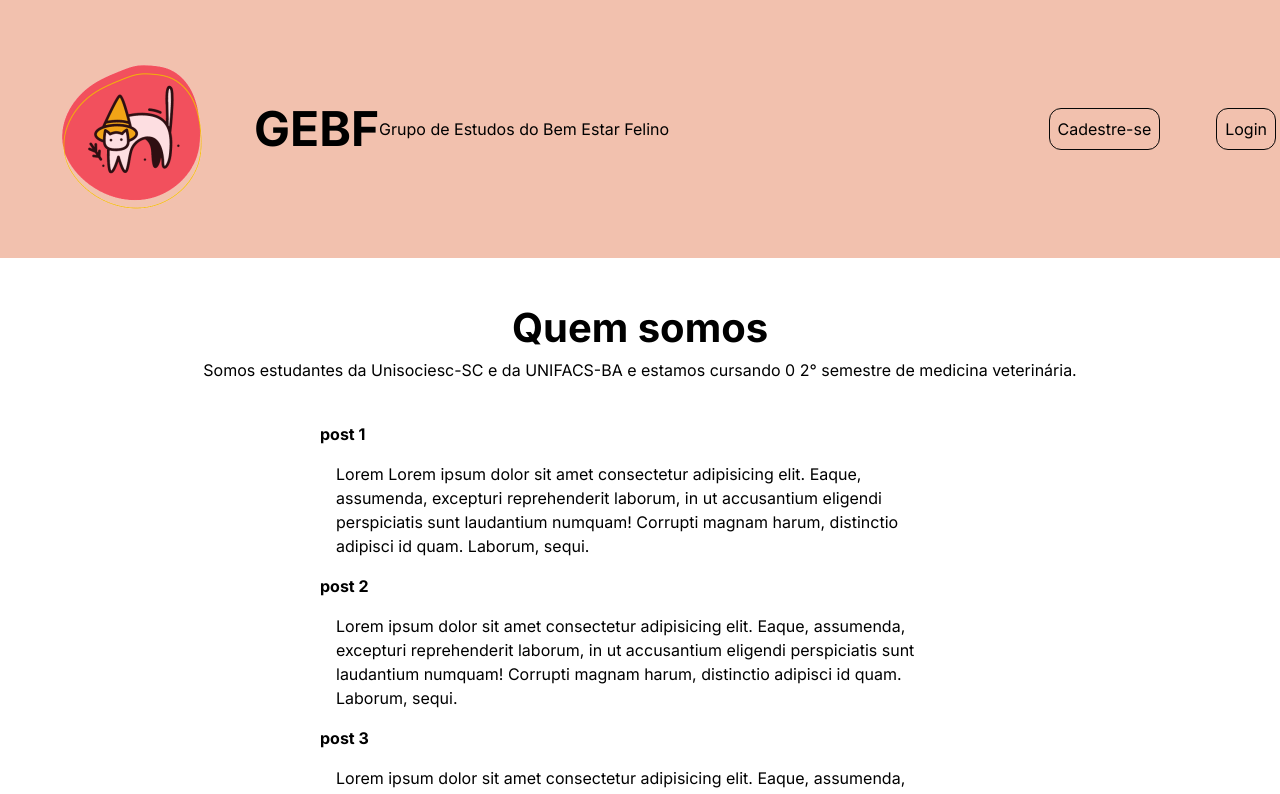
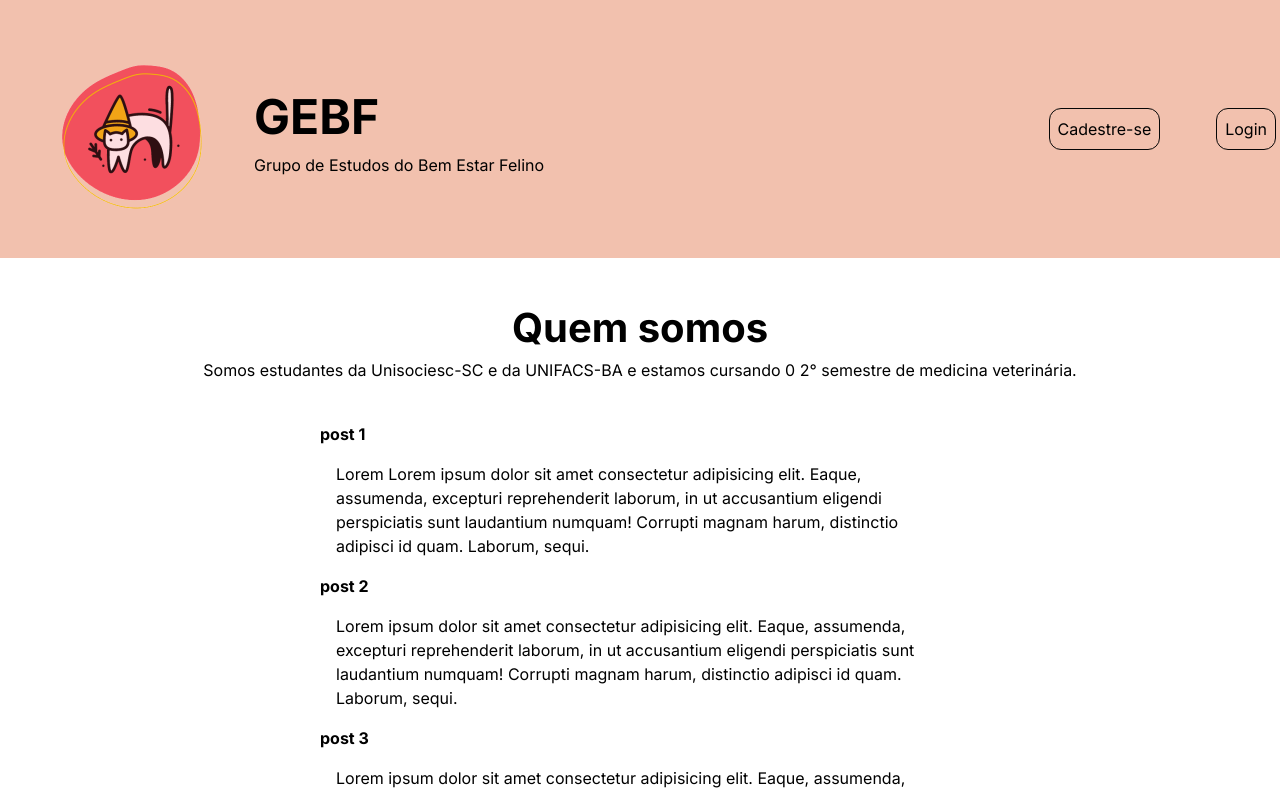
Before and after one commit to PatryckDiasDelfes/next.page-d-3, a Next.js app: page / in a window 1280 px wide. Shown: the top 794 px of the page. Built offline with nearby package versions, Linux system fonts and the light colour scheme.

Commit message:
Arrumando footer

```diff
--- a/app/components/header.tsx
+++ b/app/components/header.tsx
@@ -15,13 +15,15 @@ export default function Header() {
               alt=""
             />
 
-            <h1 className="font-bold text-[3em]">
-                GEBF
-            </h1>
+            <div>
+              <h1 className="font-bold text-[3em]">
+                  GEBF
+              </h1>
 
-            <p>
-              Grupo de Estudos do Bem Estar Felino
-            </p>
+              <p className="break-inside-auto">
+                Grupo de Estudos do Bem Estar Felino
+              </p>
+            </div>
 
           </div>
 
```
